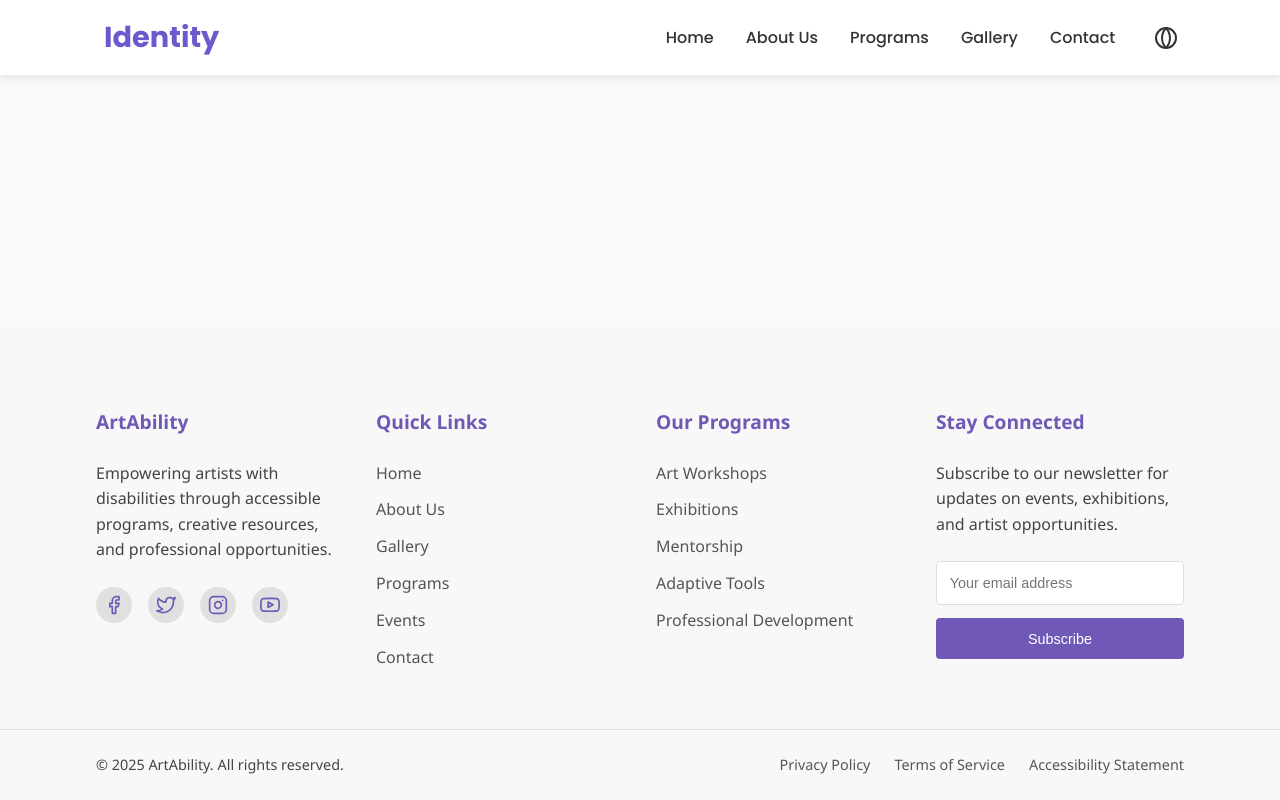
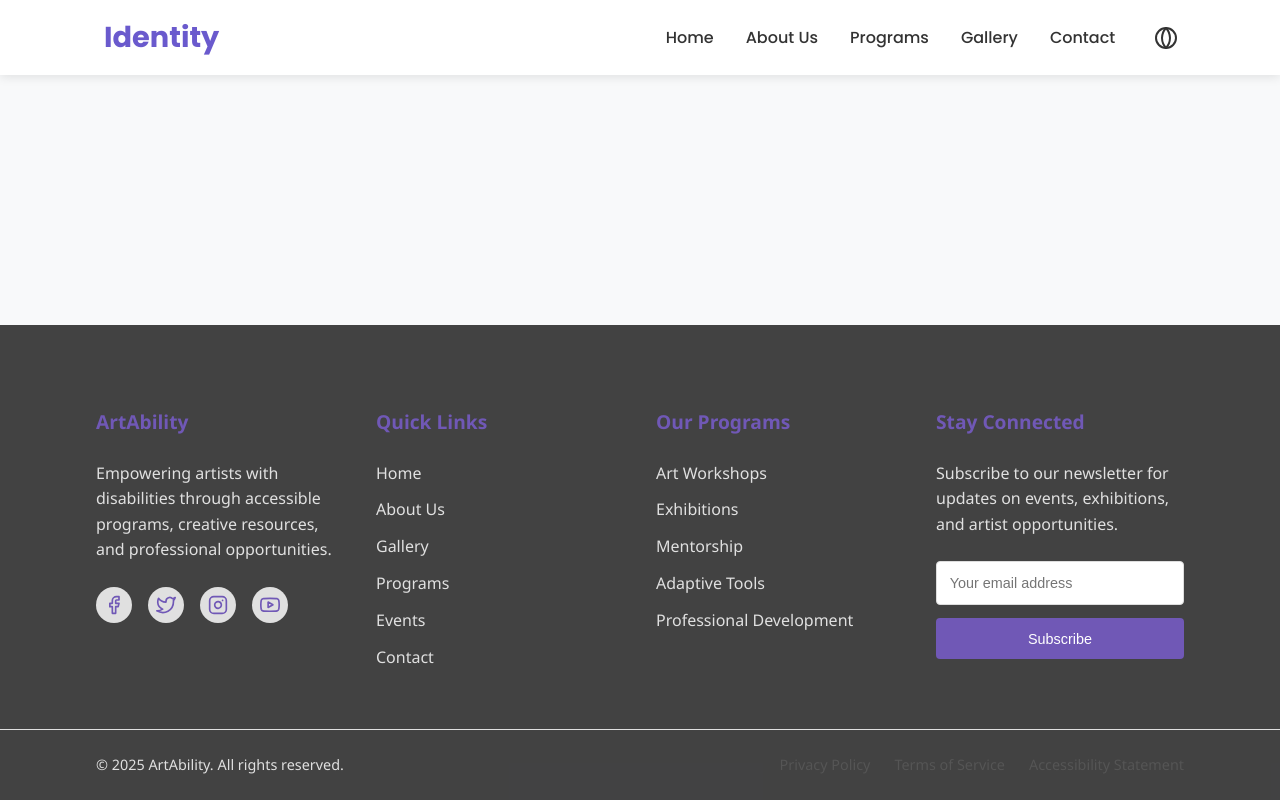
Before and after one commit to Bonaeineza31/Identity, a React (Vite) app in the folder identity/: page /contact in a window 1280 px wide. Built offline with nearby package versions, Linux system fonts and the light colour scheme.

Commit message:
new changes to the footer

```diff
--- a/identity/styles/footer.css
+++ b/identity/styles/footer.css
@@ -1,8 +1,8 @@
 /* Footer.css */
 
 .site-footer {
-    background-color: #f8f8f8;
-    color: #444;
+    background-color: rgba(0, 0, 0, 0.732);
+    color: #e0e0e0;
     font-family: 'Segoe UI', Tahoma, Geneva, Verdana, sans-serif;
   }
 
@@ -67,7 +67,7 @@
 
   .footer-links a,
   .footer-programs a {
-    color: #555;
+    color: #e0e0e0;
     text-decoration: none;
     transition: color 0.3s;
   }
```
